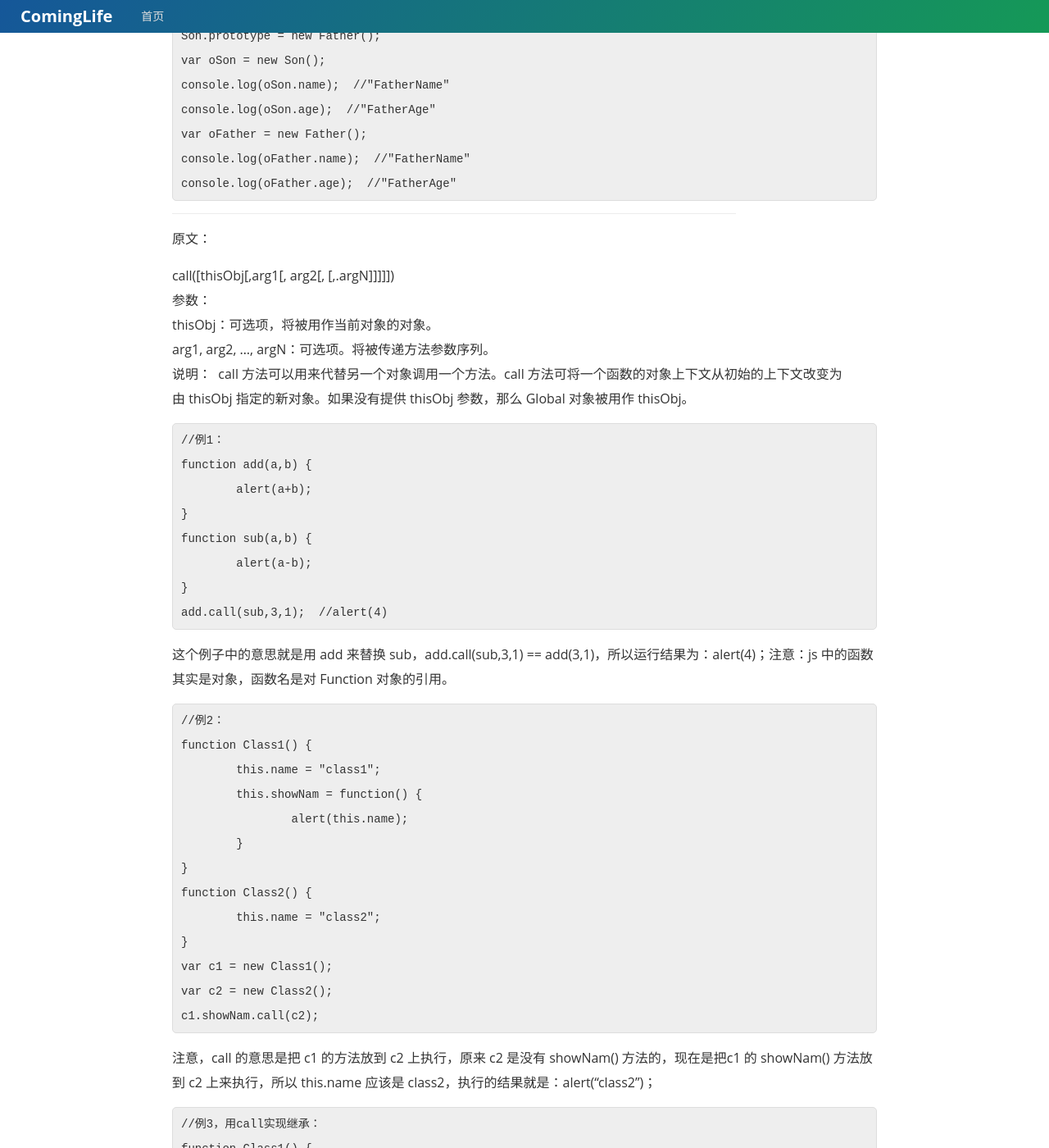
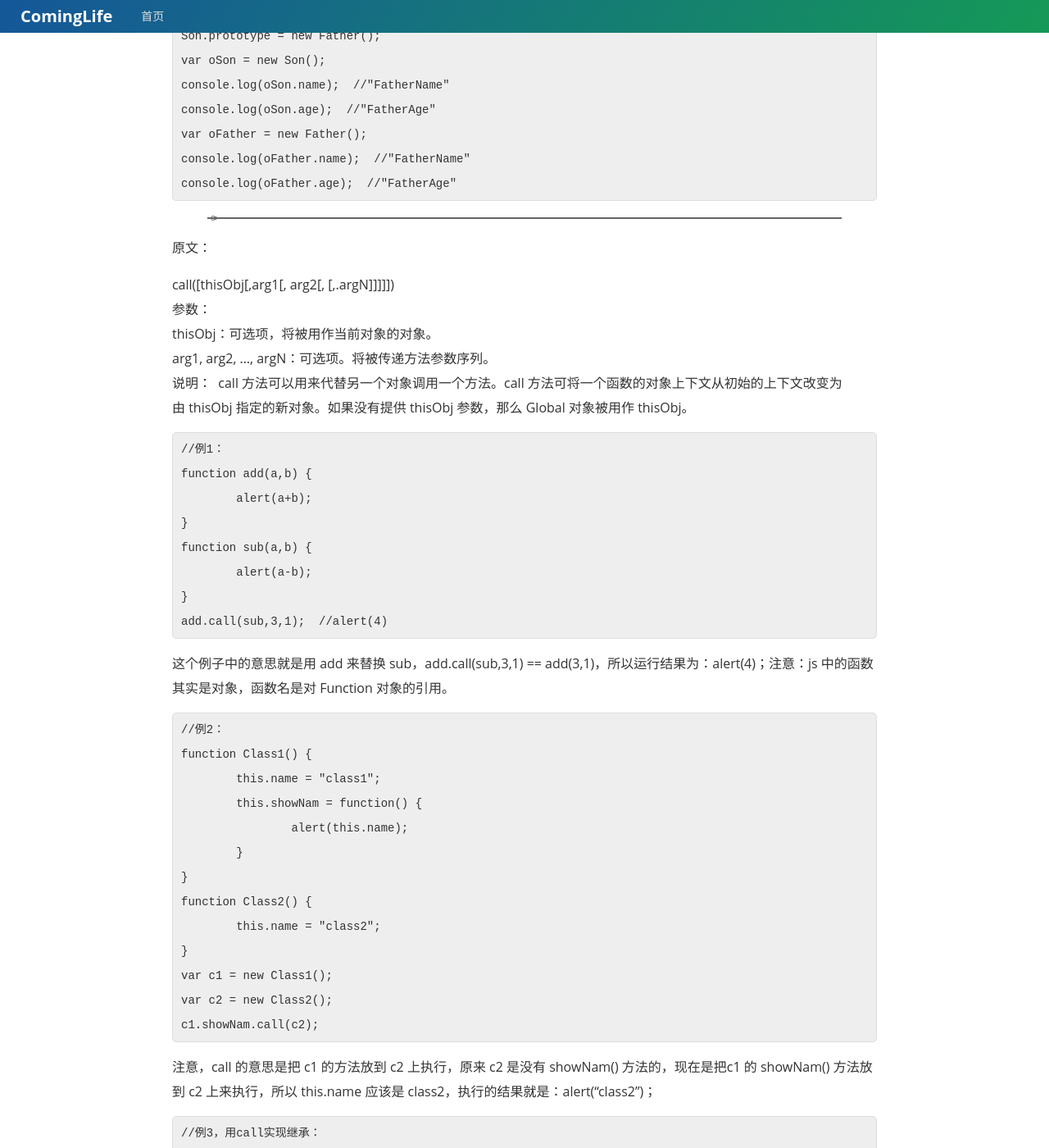
Before and after one commit to cominglife/comingfront.github.io, a Jekyll site: the page built from _posts/2013-05-24-js-call-and-apply.md, in a window 1280 px wide and 1400 px high, scrolled down 1209 px. Shown: the whole window at 82% size. Built offline with Jekyll 4.4.1, drawn with Linux system fonts in a browser that asks for light colours.

Commit message:
modify css

```diff
--- a/css/style.css
+++ b/css/style.css
@@ -65,7 +65,10 @@ body{min-width:320px; color:#333;}
 .article_con h4::before{content:counter(chapter)"."counter(section)"."counter(subsection); counter-increment:subsection;}
 .article_con h5::before{content:counter(chapter)"."counter(section)"."counter(subsection)"."counter(point); counter-increment:point;}
 .article_con p{margin:15px 0;}
-.article_hr{display:block; width:80%; height:0; line-height:0; font-size:0; border-bottom:1px solid #ececec;}
+.article_hr{display:block; width:90%; height:2px; line-height:0; font-size:0; margin:20px auto; position:relative; background:#666;}
+.article_hr::before,.article_hr::after{content:""; display:block; width:4px; height:4px; position:absolute;}
+.article_hr::before{border:1px solid #666; border-radius:3px; left:4px; top:-2px;}
+.article_hr::after{border-radius:2px; left:8px; top:-1px; background:#666;}
 
 .aboutMe{padding:10% 5%; background:#f8f8f8;}
 .aboutMe span{font-size:14px;}
```
